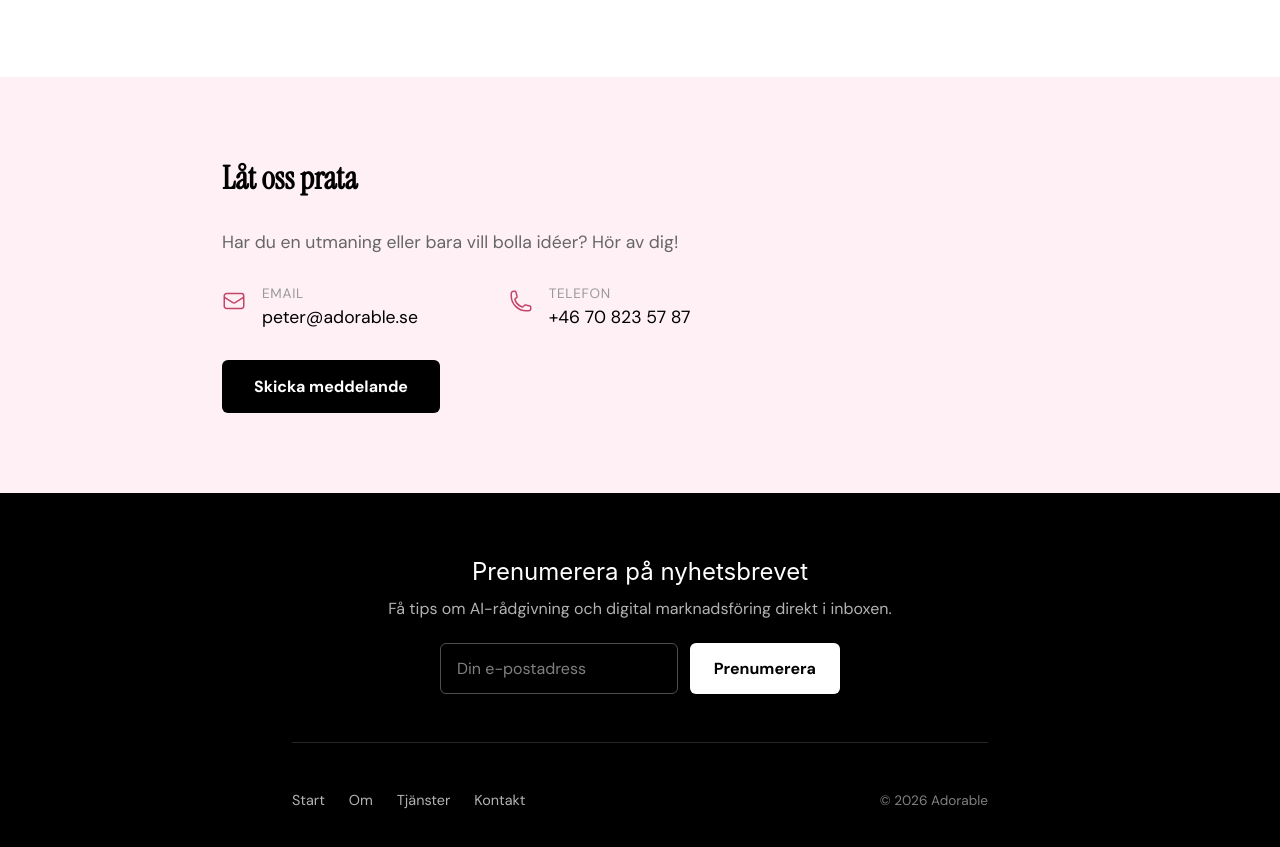
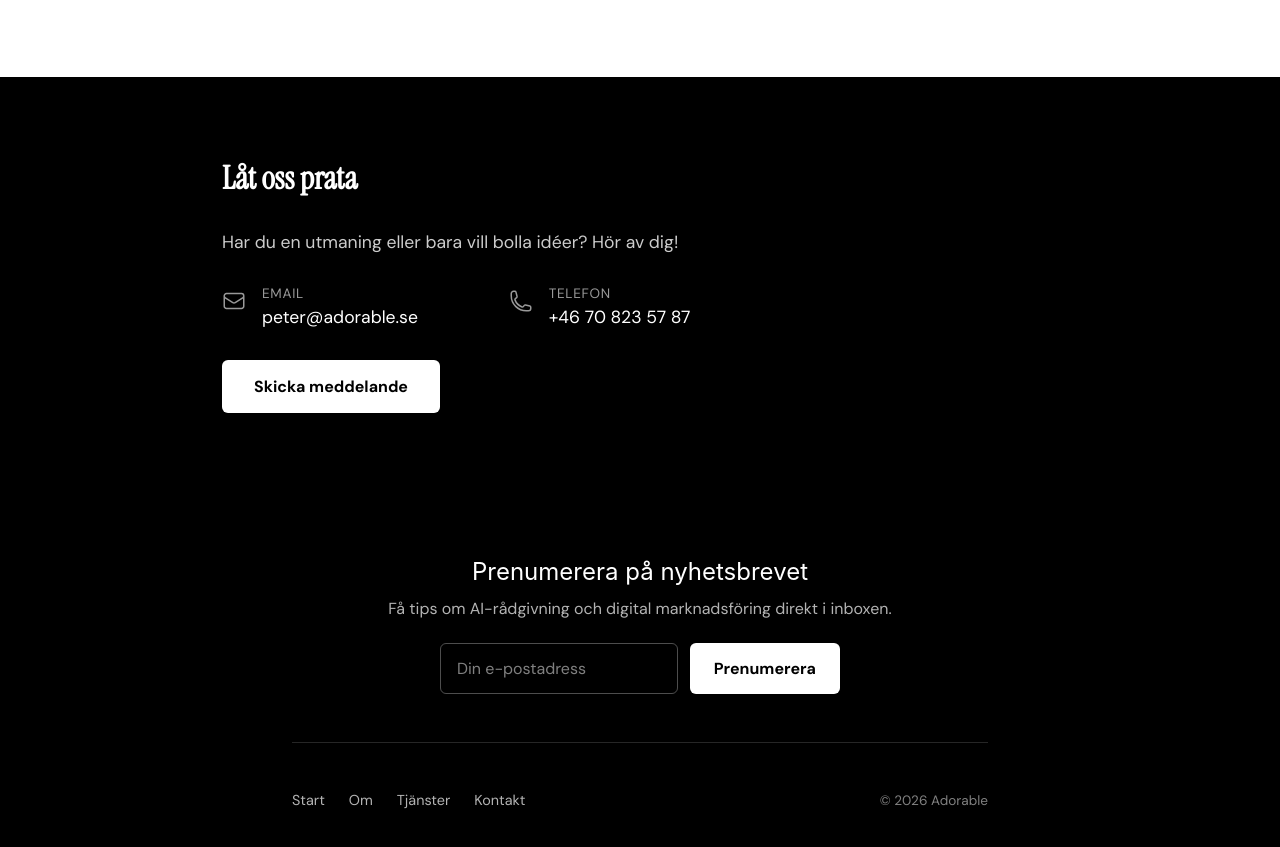
Before and after one commit to PeterRosdahl/adorable-website, an Astro site: page / in a window 1280 px wide. Shown: the part 2521-3368 px from the top of the page. Built offline with nearby package versions, Linux system fonts and the light colour scheme; Astro itself is replaced by a stand-in of ours.

Commit message:
fix: revert contact to black, fix tjanster gradient, improve copy

```diff
--- a/src/pages/index.astro
+++ b/src/pages/index.astro
@@ -545,17 +545,17 @@ import Layout from '../layouts/Layout.astro';
 
 	/* Contact section */
 	.contact-section {
-		background: #fff0f5;
-		color: #000;
+		background: #000;
+		color: #fff;
 		border-top: none;
 	}
 
 	.contact-section .section-title {
-		color: #000;
+		color: #fff;
 	}
 
 	.contact-intro {
-		color: #666;
+		color: rgba(255, 255, 255, 0.8);
 		font-size: 1.1rem;
 		margin-bottom: 2rem;
 	}
@@ -582,7 +582,7 @@ import Layout from '../layouts/Layout.astro';
 		width: 24px;
 		height: 24px;
 		flex-shrink: 0;
-		color: #c44569;
+		color: rgba(255, 255, 255, 0.6);
 		margin-top: 0.25rem;
 	}
 
@@ -594,35 +594,36 @@ import Layout from '../layouts/Layout.astro';
 
 	.contact-label {
 		font-size: 0.85rem;
-		color: #999;
+		color: rgba(255, 255, 255, 0.6);
 		text-transform: uppercase;
 		letter-spacing: 0.05em;
 	}
 
 	.contact-method a,
 	.contact-method span:not(.contact-label) {
-		color: #000;
+		color: #fff;
 		text-decoration: none;
 		font-size: 1.1rem;
 	}
 
 	.contact-method a:hover {
-		color: #c44569;
+		text-decoration: underline;
 	}
 
 	.contact-button {
 		display: inline-block;
 		padding: 1rem 2rem;
-		background: #000;
-		color: #fff;
+		background: #fff;
+		color: #000;
 		text-decoration: none;
 		font-weight: 600;
 		border-radius: 6px;
-		transition: background 0.2s;
+		transition: background 0.2s, color 0.2s;
 	}
 
 	.contact-button:hover {
 		background: #c44569;
+		color: #fff;
 	}
 
 	/* Responsive */
--- a/src/pages/om.astro
+++ b/src/pages/om.astro
@@ -39,7 +39,7 @@ import Layout from '../layouts/Layout.astro';
 					Jag jobbar med ett fåtal kunder i taget, oftast när saker är lite oklara. Mest av arbetet sker nära verksamheten – hitta rätt riktning, höja kvaliteten, och hjälpa team att fatta bättre beslut innan de blir dyra.
 				</p>
 				<p class="text">
-					Målet är att vara tillräckligt nära för att vara användbar, göra jobbet när det hjälper, och backa när teamet har koll själva.
+					Målet är att vara tillräckligt nära för att vara användbar, ta i när det behövs, och backa när teamet har koll själva.
 				</p>
 			</div>
 		</section>
--- a/src/pages/tjanster.astro
+++ b/src/pages/tjanster.astro
@@ -96,8 +96,6 @@ import Layout from '../layouts/Layout.astro';
 	.hero {
 		background: linear-gradient(180deg, #fff0f5 0%, #fff 100%);
 		padding: 8rem 0 4rem;
-		max-width: 900px;
-		margin: 0 auto;
 	}
 
 	.hero .container {
```
